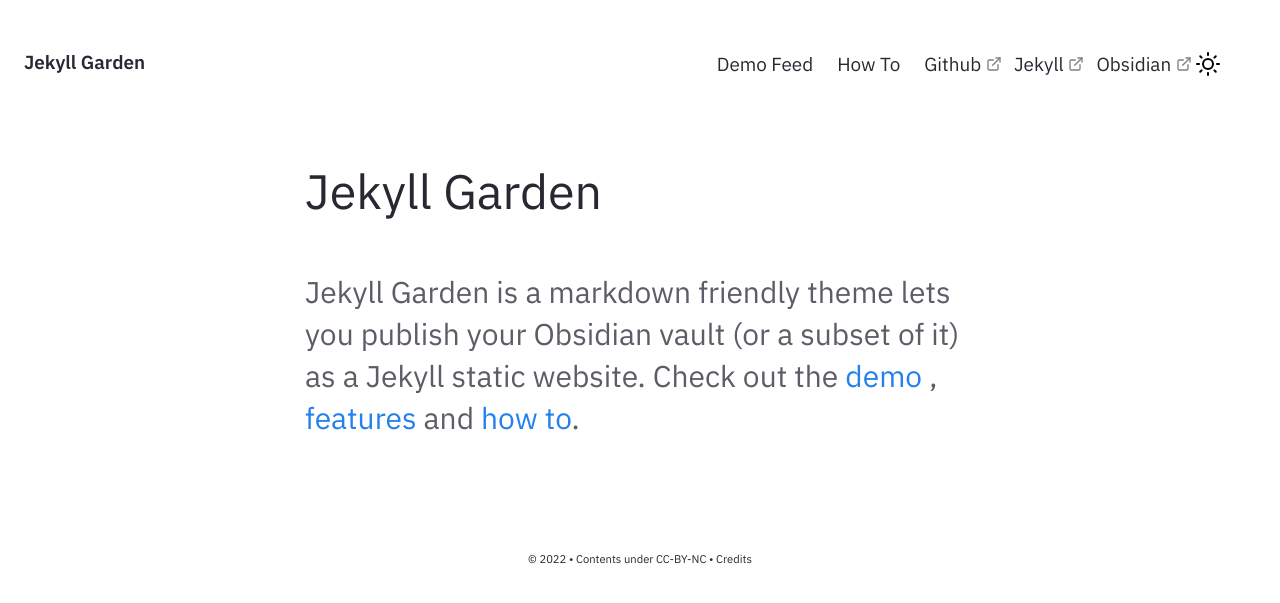
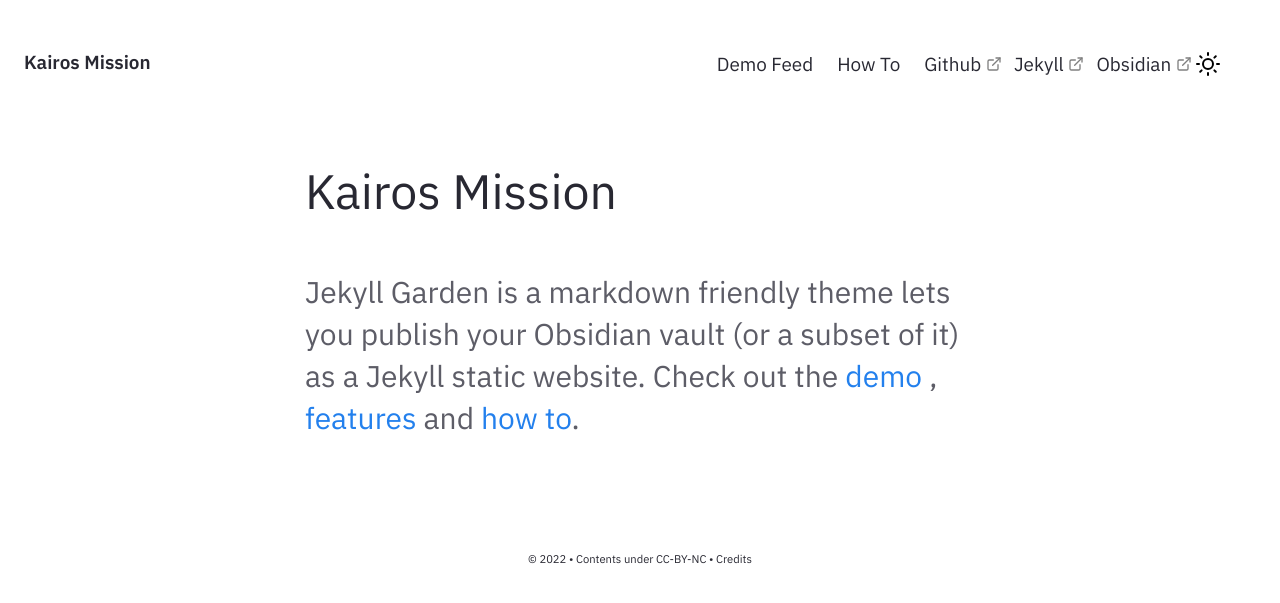
Before and after one commit to kairos-rocket/kairos-rocket.github.io, a Jekyll site: the page built from pages/index.md, in a window 1280 px wide. Shown: the top 603 px of the page. Built offline with Jekyll 4.4.1, drawn with Linux system fonts in a browser that asks for light colours.

```diff
--- a/_config.yml
+++ b/_config.yml
@@ -27,8 +27,8 @@ baseurl: ""
 
 # Website Header, Description, Footer year and text.
 # If you are deleting this, make sure you remove it from HTML files too
-heading: Jekyll Garden # Change this
-content: Obsidian ready Jekyll Theme
+heading: Kairos Mission # Change this
+content: Kairos Mission homepage
 copyright:
   year: © 2022
   msg: Contents under CC-BY-NC
```
Also changed, not shown: 1 other file.
